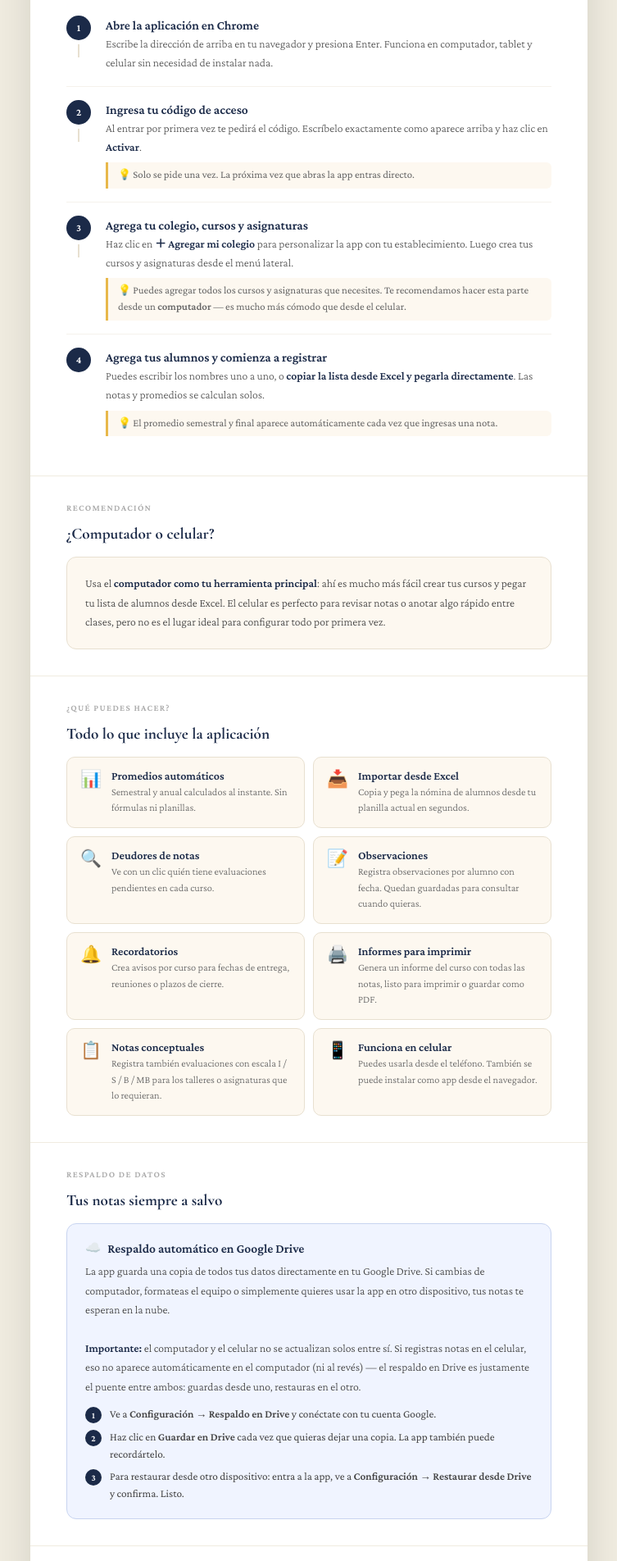
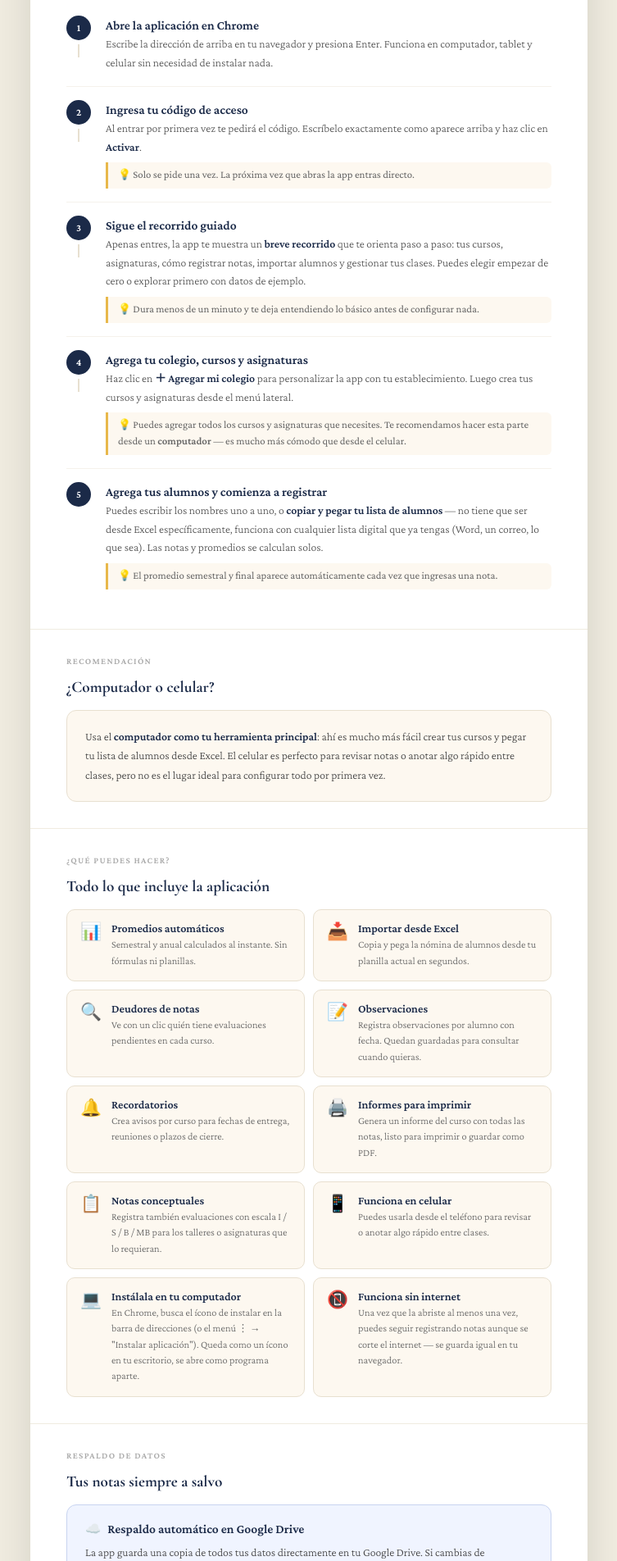
Before and after one commit to SYNTROPY2026/libro-notas-profesor, a plain HTML site: page guia-inicio.html in a window 1280 px wide. Shown: the part 595-2499 px from the top of the page at 82% size, without its empty margins (263-1016 px from the left). Drawn offline with nearby package versions, Linux system fonts and the light colour scheme.

Commit message:
Agrega lightbox y tercera captura (panel general), guia con tour/excel/offline/instalacion

```diff
--- a/guia-inicio.html
+++ b/guia-inicio.html
@@ -242,9 +242,9 @@
           <div class="step-line"></div>
         </div>
         <div class="step-body">
-          <div class="step-title">Agrega tu colegio, cursos y asignaturas</div>
-          <div class="step-desc">Haz clic en <strong>＋ Agregar mi colegio</strong> para personalizar la app con tu establecimiento. Luego crea tus cursos y asignaturas desde el menú lateral.</div>
-          <div class="step-tip">💡 Puedes agregar todos los cursos y asignaturas que necesites. Te recomendamos hacer esta parte desde un <strong>computador</strong> — es mucho más cómodo que desde el celular.</div>
+          <div class="step-title">Sigue el recorrido guiado</div>
+          <div class="step-desc">Apenas entres, la app te muestra un <strong>breve recorrido</strong> que te orienta paso a paso: tus cursos, asignaturas, cómo registrar notas, importar alumnos y gestionar tus clases. Puedes elegir empezar de cero o explorar primero con datos de ejemplo.</div>
+          <div class="step-tip">💡 Dura menos de un minuto y te deja entendiendo lo básico antes de configurar nada.</div>
         </div>
       </div>
 
@@ -254,8 +254,19 @@
           <div class="step-line"></div>
         </div>
         <div class="step-body">
+          <div class="step-title">Agrega tu colegio, cursos y asignaturas</div>
+          <div class="step-desc">Haz clic en <strong>＋ Agregar mi colegio</strong> para personalizar la app con tu establecimiento. Luego crea tus cursos y asignaturas desde el menú lateral.</div>
+          <div class="step-tip">💡 Puedes agregar todos los cursos y asignaturas que necesites. Te recomendamos hacer esta parte desde un <strong>computador</strong> — es mucho más cómodo que desde el celular.</div>
+        </div>
+      </div>
+
+      <div class="step">
+        <div class="step-left">
+          <div class="step-num">5</div>
+        </div>
+        <div class="step-body">
           <div class="step-title">Agrega tus alumnos y comienza a registrar</div>
-          <div class="step-desc">Puedes escribir los nombres uno a uno, o <strong>copiar la lista desde Excel y pegarla directamente</strong>. Las notas y promedios se calculan solos.</div>
+          <div class="step-desc">Puedes escribir los nombres uno a uno, o <strong>copiar y pegar tu lista de alumnos</strong> — no tiene que ser desde Excel específicamente, funciona con cualquier lista digital que ya tengas (Word, un correo, lo que sea). Las notas y promedios se calculan solos.</div>
           <div class="step-tip">💡 El promedio semestral y final aparece automáticamente cada vez que ingresas una nota.</div>
         </div>
       </div>
@@ -340,7 +351,23 @@
         <div class="feat-icon">📱</div>
         <div>
           <div class="feat-title">Funciona en celular</div>
-          <div class="feat-desc">Puedes usarla desde el teléfono. También se puede instalar como app desde el navegador.</div>
+          <div class="feat-desc">Puedes usarla desde el teléfono para revisar o anotar algo rápido entre clases.</div>
+        </div>
+      </div>
+
+      <div class="feat">
+        <div class="feat-icon">💻</div>
+        <div>
+          <div class="feat-title">Instálala en tu computador</div>
+          <div class="feat-desc">En Chrome, busca el ícono de instalar en la barra de direcciones (o el menú ⋮ → "Instalar aplicación"). Queda como un ícono en tu escritorio, se abre como programa aparte.</div>
+        </div>
+      </div>
+
+      <div class="feat">
+        <div class="feat-icon">📵</div>
+        <div>
+          <div class="feat-title">Funciona sin internet</div>
+          <div class="feat-desc">Una vez que la abriste al menos una vez, puedes seguir registrando notas aunque se corte el internet — se guarda igual en tu navegador.</div>
         </div>
       </div>
 
```
Also changed, not shown: landing.html (+37 -3 lines), demo-overview.png (added).
